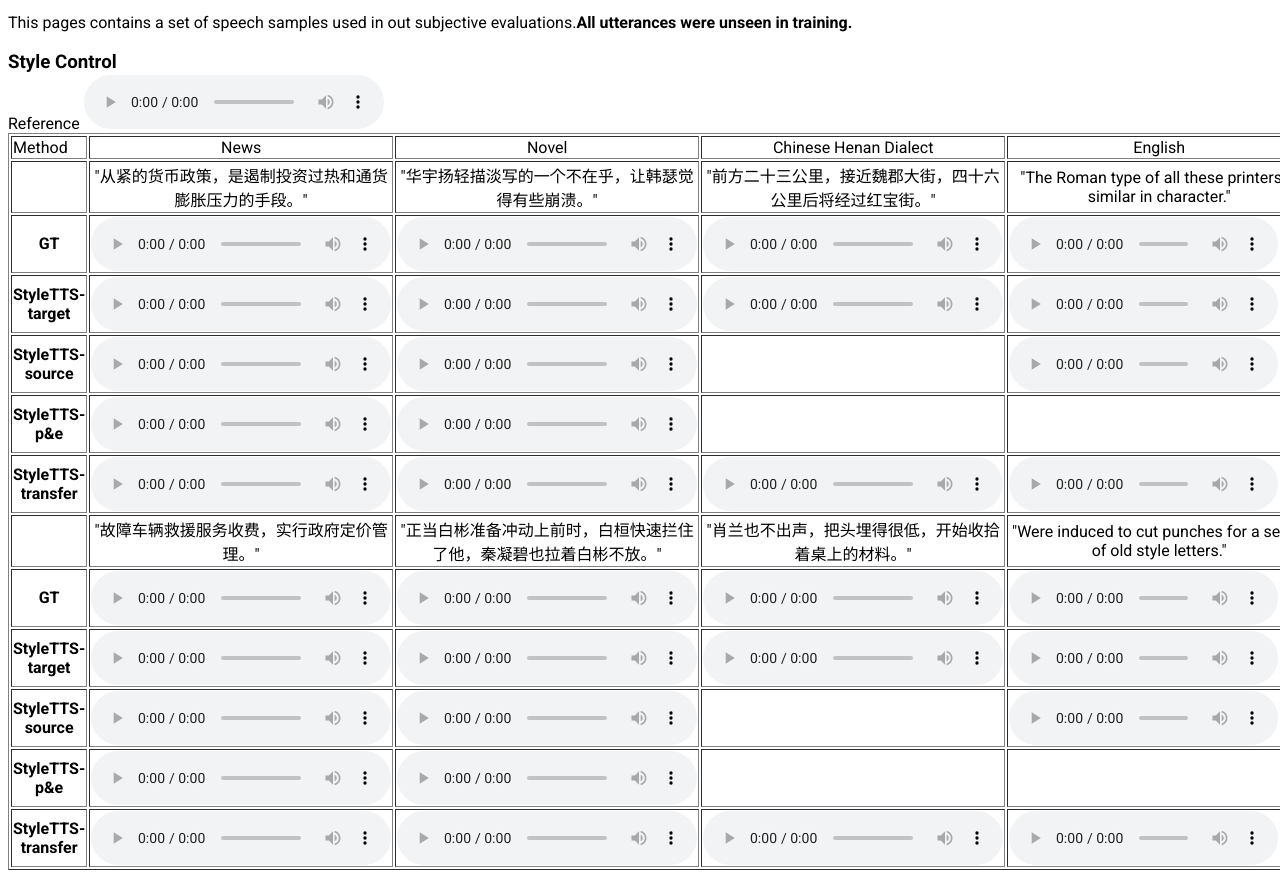
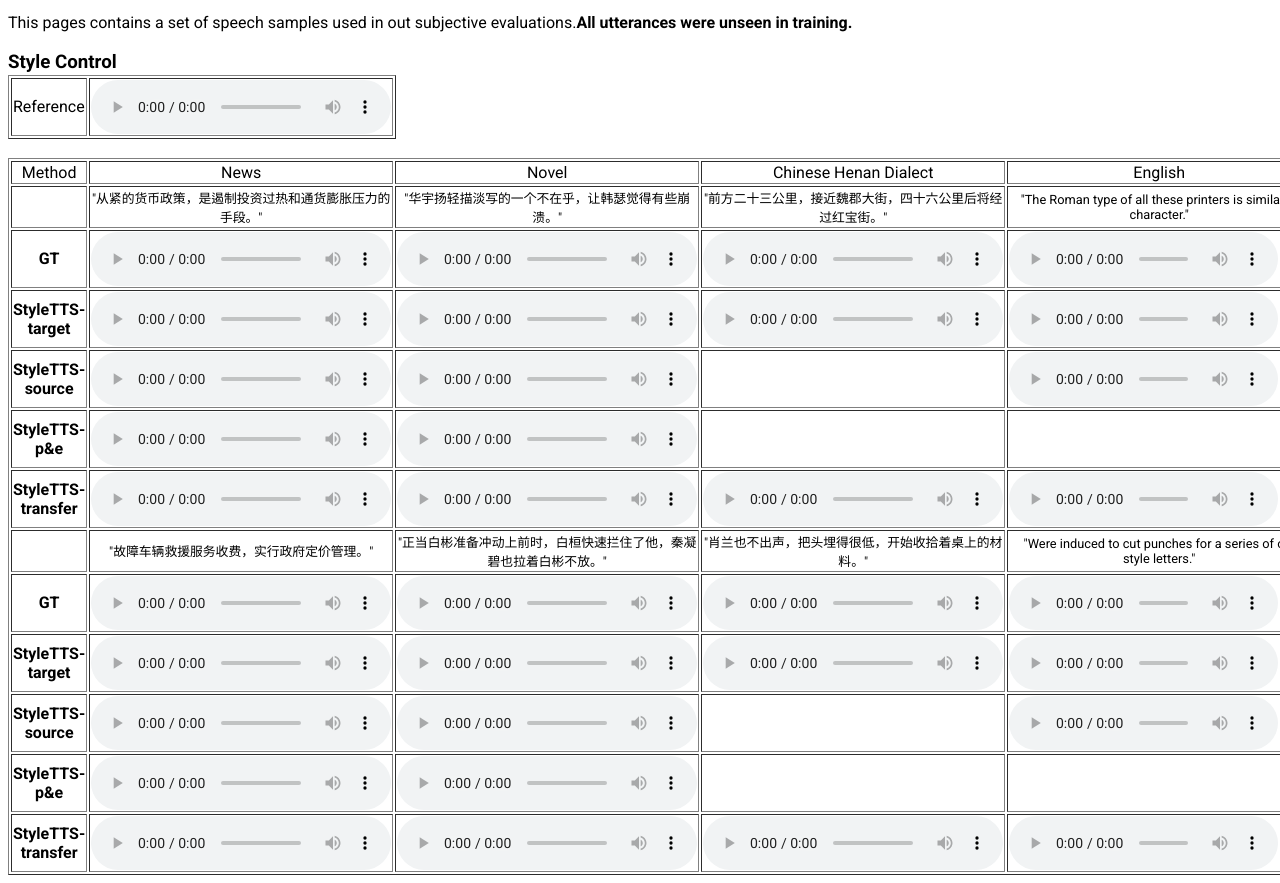
Before and after one commit to ruimina/StyleTTS, a plain HTML site: page index.html in a window 1280 px wide. Shown: the part 426-1309 px from the top of the page. Drawn offline with Linux system fonts and the light colour scheme.

Commit message:
Update index.html

```diff
--- a/index.html
+++ b/index.html
@@ -57,12 +57,19 @@
   <p>This pages contains a set of speech samples used in out subjective evaluations.<b>All utterances were unseen in training.</b></p>
 
 <h3>Style Control</h3>
-<td>Reference</td> <td><audio controls=""><source src="samples/GT/source.wav"></audio></td>
+<table border="1">
+  <tbody>
+    <tr>
+      <td>Reference</td>
+      <td><audio controls=""><source src="samples/GT/source.wav"></audio></td>
+    </tr>
+  </tbody>
+</table>
 &nbsp;
 <table border="1">
   <tbody>
     <tr>
-      <td>Method</td>
+      <td align="center">Method</td>
       <td align="center">News</td>
       <td align="center">Novel</td>
       <td align="center">Chinese Henan Dialect</td>
@@ -70,10 +77,10 @@
     </tr>
     <tr>
       <td>&nbsp;</td>
-      <td align="center">"从紧的货币政策，是遏制投资过热和通货膨胀压力的手段。"</td>
-      <td align="center">"华宇扬轻描淡写的一个不在乎，让韩瑟觉得有些崩溃。"</td>
-      <td align="center">"前方二十三公里，接近魏郡大街，四十六公里后将经过红宝街。"</td>
-      <td align="center">"The Roman type of all these printers is similar in character."</td>
+      <td align="center"><p style="font-size:80%">"从紧的货币政策，是遏制投资过热和通货膨胀压力的手段。"</p></td>
+      <td align="center"><p style="font-size:80%">"华宇扬轻描淡写的一个不在乎，让韩瑟觉得有些崩溃。"</p></td>
+      <td align="center"><p style="font-size:80%">"前方二十三公里，接近魏郡大街，四十六公里后将经过红宝街。"</p></td>
+      <td align="center"><p style="font-size:80%">"The Roman type of all these printers is similar in character."</p></td>
     </tr>
     <tr>
       <th>GT</th>
@@ -113,10 +120,10 @@
 
     <tr>
       <td>&nbsp;</td>
-      <td align="center">"故障车辆救援服务收费，实行政府定价管理。"</td>
-      <td align="center">"正当白彬准备冲动上前时，白桓快速拦住了他，秦凝碧也拉着白彬不放。"</td>
-      <td align="center">"肖兰也不出声，把头埋得很低，开始收拾着桌上的材料。"</td>
-      <td align="center">"Were induced to cut punches for a series of old style letters."</td>
+      <td align="center"><p style="font-size:80%">"故障车辆救援服务收费，实行政府定价管理。"</p></td>
+      <td align="center"><p style="font-size:80%">"正当白彬准备冲动上前时，白桓快速拦住了他，秦凝碧也拉着白彬不放。"</p></td>
+      <td align="center"><p style="font-size:80%">"肖兰也不出声，把头埋得很低，开始收拾着桌上的材料。"</p></td>
+      <td align="center"><p style="font-size:80%">"Were induced to cut punches for a series of old style letters."</p></td>
     </tr>
     <tr>
       <th>GT</th>
```
